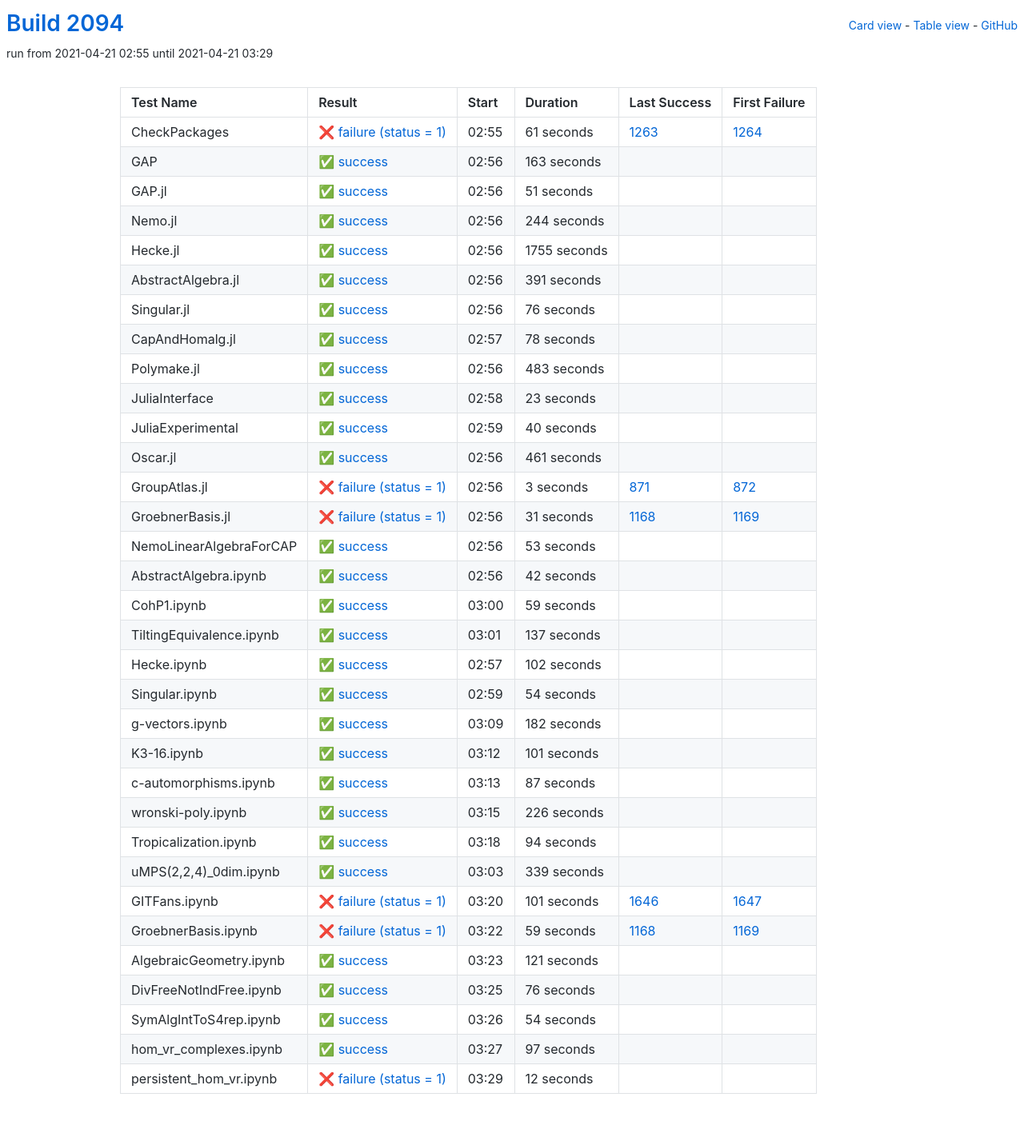
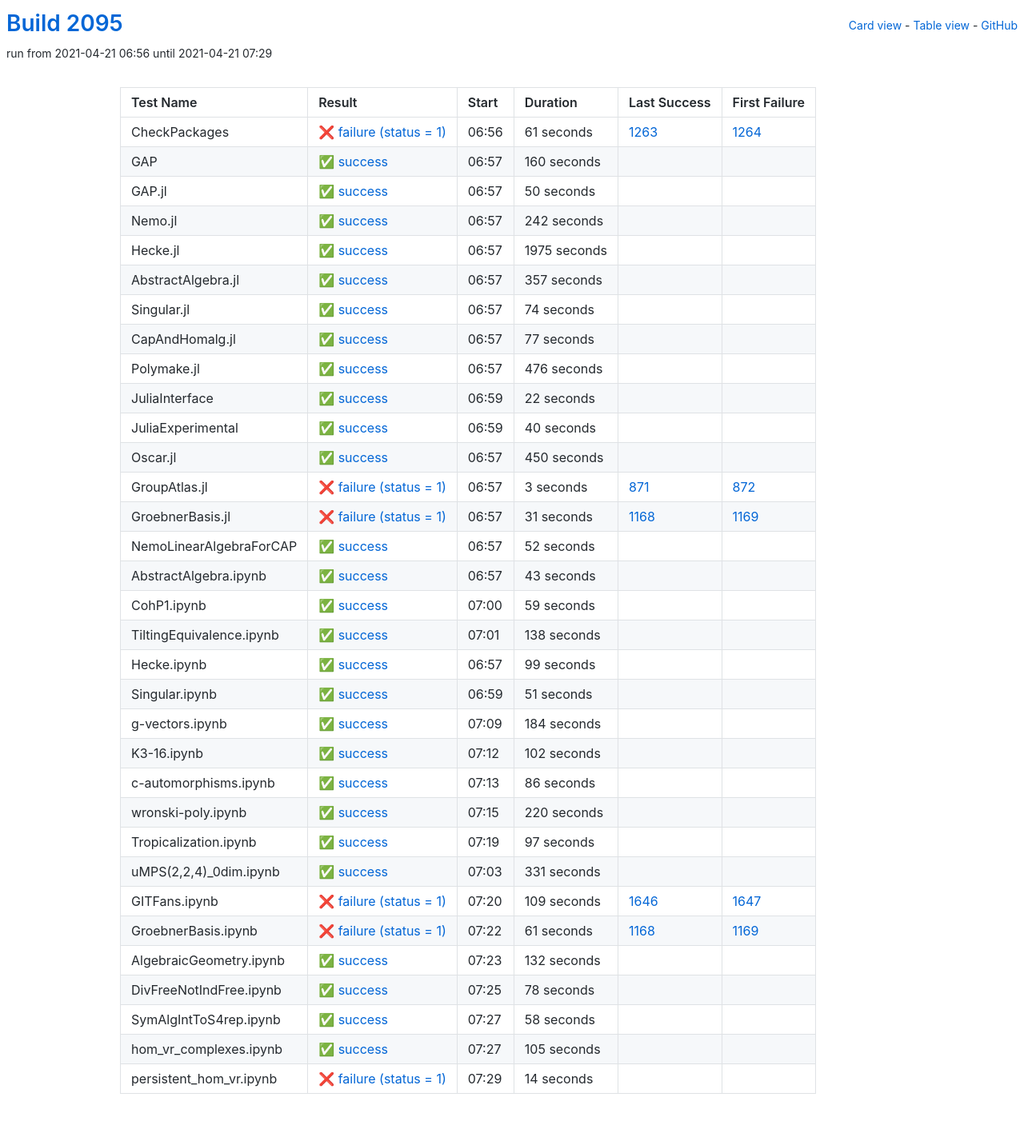
Before and after one commit to oscar-system/oscar-ci-status-stable, a Jekyll site: the page built from table.html, in a window 1280 px wide. Shown: the whole page at 80% size. Built offline with Jekyll 4.4.1, drawn with Linux system fonts in a browser that asks for light colours.

Commit message:
Build #2095

```diff
--- a/_data/ci.yml
+++ b/_data/ci.yml
@@ -1,6 +1,6 @@
 ---
-build: 2094
-build_url: https://oscarci.mathematik.uni-kl.de/job/oscar-stable/2094/
+build: 2095
+build_url: https://oscarci.mathematik.uni-kl.de/job/oscar-stable/2095/
 job: oscar-stable
 organization: oscar-system
 repo: oscar-ci-status-stable
@@ -8,8 +8,8 @@ repourl: https://github.com/oscar-system/oscar-ci-status-stable
 tests:
 - name: CheckPackages
   id: checkpackages
-  log: https://oscarci.mathematik.uni-kl.de/job/oscar-stable/2094/artifact/logs/build-2094/CheckPackages.log
-  start: 2021-04-21 02:55
+  log: https://oscarci.mathematik.uni-kl.de/job/oscar-stable/2095/artifact/logs/build-2095/CheckPackages.log
+  start: 2021-04-21 06:56
   success: false
   exitcode: 1
   status: failure
@@ -20,116 +20,116 @@ tests:
   first_failure_url: https://oscarci.mathematik.uni-kl.de/job/oscar-stable/1264/
 - name: GAP
   id: gap
-  log: https://oscarci.mathematik.uni-kl.de/job/oscar-stable/2094/artifact/logs/build-2094/GAP.log
-  start: 2021-04-21 02:56
+  log: https://oscarci.mathematik.uni-kl.de/job/oscar-stable/2095/artifact/logs/build-2095/GAP.log
+  start: 2021-04-21 06:57
   success: true
   exitcode: 0
   status: success
-  duration: 163
+  duration: 160
   last_success: false
   last_success_url:
   first_failure: false
   first_failure_url:
 - name: GAP.jl
   id: gap-jl
-  log: https://oscarci.mathematik.uni-kl.de/job/oscar-stable/2094/artifact/logs/build-2094/GAP.jl.log
-  start: 2021-04-21 02:56
+  log: https://oscarci.mathematik.uni-kl.de/job/oscar-stable/2095/artifact/logs/build-2095/GAP.jl.log
+  start: 2021-04-21 06:57
   success: true
   exitcode: 0
   status: success
-  duration: 51
+  duration: 50
   last_success: false
   last_success_url:
   first_failure: false
   first_failure_url:
 - name: Nemo.jl
   id: nemo-jl
-  log: https://oscarci.mathematik.uni-kl.de/job/oscar-stable/2094/artifact/logs/build-2094/Nemo.jl.log
-  start: 2021-04-21 02:56
+  log: https://oscarci.mathematik.uni-kl.de/job/oscar-stable/2095/artifact/logs/build-2095/Nemo.jl.log
+  start: 2021-04-21 06:57
   success: true
   exitcode: 0
   status: success
-  duration: 244
+  duration: 242
   last_success: false
   last_success_url:
   first_failure: false
   first_failure_url:
 - name: Hecke.jl
   id: hecke-jl
-  log: https://oscarci.mathematik.uni-kl.de/job/oscar-stable/2094/artifact/logs/build-2094/Hecke.jl.log
-  start: 2021-04-21 02:56
+  log: https://oscarci.mathematik.uni-kl.de/job/oscar-stable/2095/artifact/logs/build-2095/Hecke.jl.log
+  start: 2021-04-21 06:57
   success: true
   exitcode: 0
   status: success
-  duration: 1755
+  duration: 1975
   last_success: false
   last_success_url:
   first_failure: false
   first_failure_url:
 - name: AbstractAlgebra.jl
   id: abstractalgebra-jl
-  log: https://oscarci.mathematik.uni-kl.de/job/oscar-stable/2094/artifact/logs/build-2094/AbstractAlgebra.jl.log
-  start: 2021-04-21 02:56
+  log: https://oscarci.mathematik.uni-kl.de/job/oscar-stable/2095/artifact/logs/build-2095/AbstractAlgebra.jl.log
+  start: 2021-04-21 06:57
   success: true
   exitcode: 0
   status: success
-  duration: 391
+  duration: 357
   last_success: false
   last_success_url:
   first_failure: false
   first_failure_url:
 - name: Singular.jl
   id: singular-jl
-  log: https://oscarci.mathematik.uni-kl.de/job/oscar-stable/2094/artifact/logs/build-2094/Singular.jl.log
-  start: 2021-04-21 02:56
+  log: https://oscarci.mathematik.uni-kl.de/job/oscar-stable/2095/artifact/logs/build-2095/Singular.jl.log
+  start: 2021-04-21 06:57
   success: true
   exitcode: 0
   status: success
-  duration: 76
+  duration: 74
   last_success: false
   last_success_url:
   first_failure: false
   first_failure_url:
 - name: CapAndHomalg.jl
   id: capandhomalg-jl
-  log: https://oscarci.mathematik.uni-kl.de/job/oscar-stable/2094/artifact/logs/build-2094/CapAndHomalg.jl.log
-  start: 2021-04-21 02:57
+  log: https://oscarci.mathematik.uni-kl.de/job/oscar-stable/2095/artifact/logs/build-2095/CapAndHomalg.jl.log
+  start: 2021-04-21 06:57
   success: true
   exitcode: 0
   status: success
-  duration: 78
+  duration: 77
   last_success: false
   last_success_url:
   first_failure: false
   first_failure_url:
 - name: Polymake.jl
   id: polymake-jl
-  log: https://oscarci.mathematik.uni-kl.de/job/oscar-stable/2094/artifact/logs/build-2094/Polymake.jl.log
-  start: 2021-04-21 02:56
+  log: https://oscarci.mathematik.uni-kl.de/job/oscar-stable/2095/artifact/logs/build-2095/Polymake.jl.log
+  start: 2021-04-21 06:57
   success: true
   exitcode: 0
   status: success
-  duration: 483
+  duration: 476
   last_success: false
   last_success_url:
   first_failure: false
   first_failure_url:
 - name: JuliaInterface
   id: juliainterface
-  log: https://oscarci.mathematik.uni-kl.de/job/oscar-stable/2094/artifact/logs/build-2094/JuliaInterface.log
-  start: 2021-04-21 02:58
+  log: https://oscarci.mathematik.uni-kl.de/job/oscar-stable/2095/artifact/logs/build-2095/JuliaInterface.log
+  start: 2021-04-21 06:59
   success: true
   exitcode: 0
   status: success
-  duration: 23
+  duration: 22
   last_success: false
   last_success_url:
   first_failure: false
   first_failure_url:
 - name: JuliaExperimental
   id: juliaexperimental
-  log: https://oscarci.mathematik.uni-kl.de/job/oscar-stable/2094/artifact/logs/build-2094/JuliaExperimental.log
-  start: 2021-04-21 02:59
+  log: https://oscarci.mathematik.uni-kl.de/job/oscar-stable/2095/artifact/logs/build-2095/JuliaExperimental.log
+  start: 2021-04-21 06:59
   success: true
   exitcode: 0
   status: success
@@ -140,20 +140,20 @@ tests:
   first_failure_url:
 - name: Oscar.jl
   id: oscar-jl
-  log: https://oscarci.mathematik.uni-kl.de/job/oscar-stable/2094/artifact/logs/build-2094/Oscar.jl.log
-  start: 2021-04-21 02:56
+  log: https://oscarci.mathematik.uni-kl.de/job/oscar-stable/2095/artifact/logs/build-2095/Oscar.jl.log
+  start: 2021-04-21 06:57
   success: true
   exitcode: 0
   status: success
-  duration: 461
+  duration: 450
   last_success: false
   last_success_url:
   first_failure: false
   first_failure_url:
 - name: GroupAtlas.jl
   id: groupatlas-jl
-  log: https://oscarci.mathematik.uni-kl.de/job/oscar-stable/2094/artifact/logs/build-2094/GroupAtlas.jl.log
-  start: 2021-04-21 02:56
+  log: https://oscarci.mathematik.uni-kl.de/job/oscar-stable/2095/artifact/logs/build-2095/GroupAtlas.jl.log
+  start: 2021-04-21 06:57
   success: false
   exitcode: 1
   status: failure
@@ -164,8 +164,8 @@ tests:
   first_failure_url: https://oscarci.mathematik.uni-kl.de/job/oscar-stable/872/
 - name: GroebnerBasis.jl
   id: groebnerbasis-jl
-  log: https://oscarci.mathematik.uni-kl.de/job/oscar-stable/2094/artifact/logs/build-2094/GroebnerBasis.jl.log
-  start: 2021-04-21 02:56
+  log: https://oscarci.mathematik.uni-kl.de/job/oscar-stable/2095/artifact/logs/build-2095/GroebnerBasis.jl.log
+  start: 2021-04-21 06:57
   success: false
   exitcode: 1
   status: failure
@@ -176,32 +176,32 @@ tests:
   first_failure_url: https://oscarci.mathematik.uni-kl.de/job/oscar-stable/1169/
 - name: NemoLinearAlgebraForCAP
   id: nemolinearalgebraforcap
-  log: https://oscarci.mathematik.uni-kl.de/job/oscar-stable/2094/artifact/logs/build-2094/NemoLinearAlgebraForCAP.log
-  start: 2021-04-21 02:56
+  log: https://oscarci.mathematik.uni-kl.de/job/oscar-stable/2095/artifact/logs/build-2095/NemoLinearAlgebraForCAP.log
+  start: 2021-04-21 06:57
   success: true
   exitcode: 0
   status: success
-  duration: 53
+  duration: 52
   last_success: false
   last_success_url:
   first_failure: false
   first_failure_url:
 - name: AbstractAlgebra.ipynb
   id: abstractalgebra-ipynb
-  log: https://oscarci.mathematik.uni-kl.de/job/oscar-stable/2094/artifact/logs/build-2094/AbstractAlgebra.ipynb.log
-  start: 2021-04-21 02:56
+  log: https://oscarci.mathematik.uni-kl.de/job/oscar-stable/2095/artifact/logs/build-2095/AbstractAlgebra.ipynb.log
+  start: 2021-04-21 06:57
   success: true
   exitcode: 0
   status: success
-  duration: 42
+  duration: 43
   last_success: false
   last_success_url:
   first_failure: false
   first_failure_url:
 - name: CohP1.ipynb
   id: cohp1-ipynb
-  log: https://oscarci.mathematik.uni-kl.de/job/oscar-stable/2094/artifact/logs/build-2094/CohP1.ipynb.log
-  start: 2021-04-21 03:00
+  log: https://oscarci.mathematik.uni-kl.de/job/oscar-stable/2095/artifact/logs/build-2095/CohP1.ipynb.log
+  start: 2021-04-21 07:00
   success: true
   exitcode: 0
   status: success
@@ -212,20 +212,56 @@ tests:
   first_failure_url:
 - name: TiltingEquivalence.ipynb
   id: tiltingequivalence-ipynb
-  log: https://oscarci.mathematik.uni-kl.de/job/oscar-stable/2094/artifact/logs/build-2094/TiltingEquivalence.ipynb.log
-  start: 2021-04-21 03:01
+  log: https://oscarci.mathematik.uni-kl.de/job/oscar-stable/2095/artifact/logs/build-2095/TiltingEquivalence.ipynb.log
+  start: 2021-04-21 07:01
   success: true
   exitcode: 0
   status: success
-  duration: 137
+  duration: 138
   last_success: false
   last_success_url:
   first_failure: false
   first_failure_url:
 - name: Hecke.ipynb
   id: hecke-ipynb
-  log: https://oscarci.mathematik.uni-kl.de/job/oscar-stable/2094/artifact/logs/build-2094/Hecke.ipynb.log
-  start: 2021-04-21 02:57
+  log: https://oscarci.mathematik.uni-kl.de/job/oscar-stable/2095/artifact/logs/build-2095/Hecke.ipynb.log
+  start: 2021-04-21 06:57
+  success: true
+  exitcode: 0
+  status: success
+  duration: 99
+  last_success: false
+  last_success_url:
+  first_failure: false
+  first_failure_url:
+- name: Singular.ipynb
+  id: singular-ipynb
+  log: https://oscarci.mathematik.uni-kl.de/job/oscar-stable/2095/artifact/logs/build-2095/Singular.ipynb.log
+  start: 2021-04-21 06:59
+  success: true
+  exitcode: 0
+  status: success
+  duration: 51
+  last_success: false
+  last_success_url:
+  first_failure: false
+  first_failure_url:
+- name: g-vectors.ipynb
+  id: g-vectors-ipynb
+  log: https://oscarci.mathematik.uni-kl.de/job/oscar-stable/2095/artifact/logs/build-2095/g-vectors.ipynb.log
+  start: 2021-04-21 07:09
+  success: true
+  exitcode: 0
+  status: success
+  duration: 184
+  last_success: false
+  last_success_url:
+  first_failure: false
+  first_failure_url:
+- name: K3-16.ipynb
+  id: k3-16-ipynb
+  log: https://oscarci.mathematik.uni-kl.de/job/oscar-stable/2095/artifact/logs/build-2095/K3-16.ipynb.log
+  start: 2021-04-21 07:12
   success: true
   exitcode: 0
   status: success
@@ -234,154 +270,34 @@ tests:
   last_success_url:
   first_failure: false
   first_failure_url:
-- name: Singular.ipynb
-  id: singular-ipynb
-  log: https://oscarci.mathematik.uni-kl.de/job/oscar-stable/2094/artifact/logs/build-2094/Singular.ipynb.log
-  start: 2021-04-21 02:59
+- name: c-automorphisms.ipynb
+  id: c-automorphisms-ipynb
+  log: https://oscarci.mathematik.uni-kl.de/job/oscar-stable/2095/artifact/logs/build-2095/c-automorphisms.ipynb.log
+  start: 2021-04-21 07:13
   success: true
   exitcode: 0
   status: success
-  duration: 54
-  last_success: false
-  last_success_url:
-  first_failure: false
-  first_failure_url:
-- name: g-vectors.ipynb
-  id: g-vectors-ipynb
-  log: https://oscarci.mathematik.uni-kl.de/job/oscar-stable/2094/artifact/logs/build-2094/g-vectors.ipynb.log
-  start: 2021-04-21 03:09
-  success: true
-  exitcode: 0
-  status: success
-  duration: 182
-  last_success: false
-  last_success_url:
-  first_failure: false
-  first_failure_url:
-- name: K3-16.ipynb
-  id: k3-16-ipynb
-  log: https://oscarci.mathematik.uni-kl.de/job/oscar-stable/2094/artifact/logs/build-2094/K3-16.ipynb.log
-  start: 2021-04-21 03:12
-  success: true
-  exitcode: 0
-  status: success
-  duration: 101
-  last_success: false
-  last_success_url:
-  first_failure: false
-  first_failure_url:
-- name: c-automorphisms.ipynb
-  id: c-automorphisms-ipynb
-  log: https://oscarci.mathematik.uni-kl.de/job/oscar-stable/2094/artifact/logs/build-2094/c-automorphisms.ipynb.log
-  start: 2021-04-21 03:13
-  success: true
-  exitcode: 0
-  status: success
-  duration: 87
+  duration: 86
   last_success: false
   last_success_url:
   first_failure: false
   first_failure_url:
 - name: wronski-poly.ipynb
   id: wronski-poly-ipynb
-  log: https://oscarci.mathematik.uni-kl.de/job/oscar-stable/2094/artifact/logs/build-2094/wronski-poly.ipynb.log
-  start: 2021-04-21 03:15
+  log: https://oscarci.mathematik.uni-kl.de/job/oscar-stable/2095/artifact/logs/build-2095/wronski-poly.ipynb.log
+  start: 2021-04-21 07:15
   success: true
   exitcode: 0
   status: success
-  duration: 226
+  duration: 220
   last_success: false
   last_success_url:
   first_failure: false
   first_failure_url:
 - name: Tropicalization.ipynb
   id: tropicalization-ipynb
-  log: https://oscarci.mathematik.uni-kl.de/job/oscar-stable/2094/artifact/logs/build-2094/Tropicalization.ipynb.log
-  start: 2021-04-21 03:18
-  success: true
-  exitcode: 0
-  status: success
-  duration: 94
-  last_success: false
-  last_success_url:
-  first_failure: false
-  first_failure_url:
-- name: uMPS(2,2,4)_0dim.ipynb
-  id: umps-2-2-4-0dim-ipynb
-  log: https://oscarci.mathematik.uni-kl.de/job/oscar-stable/2094/artifact/logs/build-2094/uMPS-2-2-4-_0dim.ipynb.log
-  start: 2021-04-21 03:03
-  success: true
-  exitcode: 0
-  status: success
-  duration: 339
-  last_success: false
-  last_success_url:
-  first_failure: false
-  first_failure_url:
-- name: GITFans.ipynb
-  id: gitfans-ipynb
-  log: https://oscarci.mathematik.uni-kl.de/job/oscar-stable/2094/artifact/logs/build-2094/GITFans.ipynb.log
-  start: 2021-04-21 03:20
-  success: false
-  exitcode: 1
-  status: failure
-  duration: 101
-  last_success: 1646
-  last_success_url: https://oscarci.mathematik.uni-kl.de/job/oscar-stable/1646/
-  first_failure: 1647
-  first_failure_url: https://oscarci.mathematik.uni-kl.de/job/oscar-stable/1647/
-- name: GroebnerBasis.ipynb
-  id: groebnerbasis-ipynb
-  log: https://oscarci.mathematik.uni-kl.de/job/oscar-stable/2094/artifact/logs/build-2094/GroebnerBasis.ipynb.log
-  start: 2021-04-21 03:22
-  success: false
-  exitcode: 1
-  status: failure
-  duration: 59
-  last_success: 1168
-  last_success_url: https://oscarci.mathematik.uni-kl.de/job/oscar-stable/1168/
-  first_failure: 1169
-  first_failure_url: https://oscarci.mathematik.uni-kl.de/job/oscar-stable/1169/
-- name: AlgebraicGeometry.ipynb
-  id: algebraicgeometry-ipynb
-  log: https://oscarci.mathematik.uni-kl.de/job/oscar-stable/2094/artifact/logs/build-2094/AlgebraicGeometry.ipynb.log
-  start: 2021-04-21 03:23
-  success: true
-  exitcode: 0
-  status: success
-  duration: 121
-  last_success: false
-  last_success_url:
-  first_failure: false
-  first_failure_url:
-- name: DivFreeNotIndFree.ipynb
-  id: divfreenotindfree-ipynb
-  log: https://oscarci.mathematik.uni-kl.de/job/oscar-stable/2094/artifact/logs/build-2094/DivFreeNotIndFree.ipynb.log
-  start: 2021-04-21 03:25
-  success: true
-  exitcode: 0
-  status: success
-  duration: 76
-  last_success: false
-  last_success_url:
-  first_failure: false
-  first_failure_url:
-- name: SymAlgIntToS4rep.ipynb
-  id: symalginttos4rep-ipynb
-  log: https://oscarci.mathematik.uni-kl.de/job/oscar-stable/2094/artifact/logs/build-2094/SymAlgIntToS4rep.ipynb.log
-  start: 2021-04-21 03:26
-  success: true
-  exitcode: 0
-  status: success
-  duration: 54
-  last_success: false
-  last_success_url:
-  first_failure: false
-  first_failure_url:
-- name: hom_vr_complexes.ipynb
-  id: hom-vr-complexes-ipynb
-  log: https://oscarci.mathematik.uni-kl.de/job/oscar-stable/2094/artifact/logs/build-2094/hom_vr_complexes.ipynb.log
-  start: 2021-04-21 03:27
+  log: https://oscarci.mathematik.uni-kl.de/job/oscar-stable/2095/artifact/logs/build-2095/Tropicalization.ipynb.log
+  start: 2021-04-21 07:19
   success: true
   exitcode: 0
   status: success
@@ -390,15 +306,99 @@ tests:
   last_success_url:
   first_failure: false
   first_failure_url:
-- name: persistent_hom_vr.ipynb
-  id: persistent-hom-vr-ipynb
-  log: https://oscarci.mathematik.uni-kl.de/job/oscar-stable/2094/artifact/logs/build-2094/persistent_hom_vr.ipynb.log
-  start: 2021-04-21 03:29
-  success: false
-  exitcode: 1
-  status: failure
-  duration: 12
+- name: uMPS(2,2,4)_0dim.ipynb
+  id: umps-2-2-4-0dim-ipynb
+  log: https://oscarci.mathematik.uni-kl.de/job/oscar-stable/2095/artifact/logs/build-2095/uMPS-2-2-4-_0dim.ipynb.log
+  start: 2021-04-21 07:03
+  success: true
+  exitcode: 0
+  status: success
+  duration: 331
   last_success: false
   last_success_url:
   first_failure: false
   first_failure_url:
+- name: GITFans.ipynb
+  id: gitfans-ipynb
+  log: https://oscarci.mathematik.uni-kl.de/job/oscar-stable/2095/artifact/logs/build-2095/GITFans.ipynb.log
+  start: 2021-04-21 07:20
+  success: false
+  exitcode: 1
+  status: failure
+  duration: 109
+  last_success: 1646
+  last_success_url: https://oscarci.mathematik.uni-kl.de/job/oscar-stable/1646/
+  first_failure: 1647
+  first_failure_url: https://oscarci.mathematik.uni-kl.de/job/oscar-stable/1647/
+- name: GroebnerBasis.ipynb
+  id: groebnerbasis-ipynb
+  log: https://oscarci.mathematik.uni-kl.de/job/oscar-stable/2095/artifact/logs/build-2095/GroebnerBasis.ipynb.log
+  start: 2021-04-21 07:22
+  success: false
+  exitcode: 1
+  status: failure
+  duration: 61
+  last_success: 1168
+  last_success_url: https://oscarci.mathematik.uni-kl.de/job/oscar-stable/1168/
+  first_failure: 1169
+  first_failure_url: https://oscarci.mathematik.uni-kl.de/job/oscar-stable/1169/
+- name: AlgebraicGeometry.ipynb
+  id: algebraicgeometry-ipynb
+  log: https://oscarci.mathematik.uni-kl.de/job/oscar-stable/2095/artifact/logs/build-2095/AlgebraicGeometry.ipynb.log
+  start: 2021-04-21 07:23
+  success: true
+  exitcode: 0
+  status: success
+  duration: 132
+  last_success: false
+  last_success_url:
+  first_failure: false
+  first_failure_url:
+- name: DivFreeNotIndFree.ipynb
+  id: divfreenotindfree-ipynb
+  log: https://oscarci.mathematik.uni-kl.de/job/oscar-stable/2095/artifact/logs/build-2095/DivFreeNotIndFree.ipynb.log
+  start: 2021-04-21 07:25
+  success: true
+  exitcode: 0
+  status: success
+  duration: 78
+  last_success: false
+  last_success_url:
+  first_failure: false
+  first_failure_url:
+- name: SymAlgIntToS4rep.ipynb
+  id: symalginttos4rep-ipynb
+  log: https://oscarci.mathematik.uni-kl.de/job/oscar-stable/2095/artifact/logs/build-2095/SymAlgIntToS4rep.ipynb.log
+  start: 2021-04-21 07:27
+  success: true
+  exitcode: 0
+  status: success
+  duration: 58
+  last_success: false
+  last_success_url:
+  first_failure: false
+  first_failure_url:
+- name: hom_vr_complexes.ipynb
+  id: hom-vr-complexes-ipynb
+  log: https://oscarci.mathematik.uni-kl.de/job/oscar-stable/2095/artifact/logs/build-2095/hom_vr_complexes.ipynb.log
+  start: 2021-04-21 07:27
+  success: true
+  exitcode: 0
+  status: success
+  duration: 105
+  last_success: false
+  last_success_url:
+  first_failure: false
+  first_failure_url:
+- name: persistent_hom_vr.ipynb
+  id: persistent-hom-vr-ipynb
+  log: https://oscarci.mathematik.uni-kl.de/job/oscar-stable/2095/artifact/logs/build-2095/persistent_hom_vr.ipynb.log
+  start: 2021-04-21 07:29
+  success: false
+  exitcode: 1
+  status: failure
+  duration: 14
+  last_success: false
+  last_success_url:
+  first_failure: false
+  first_failure_url:
```
Also changed, not shown: README.md.
